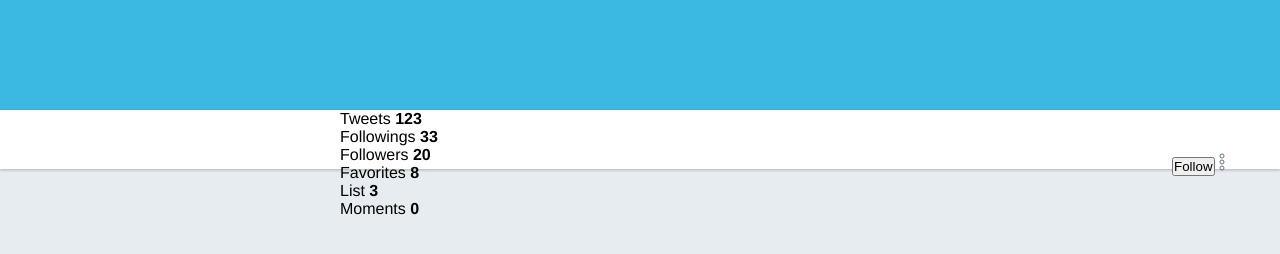
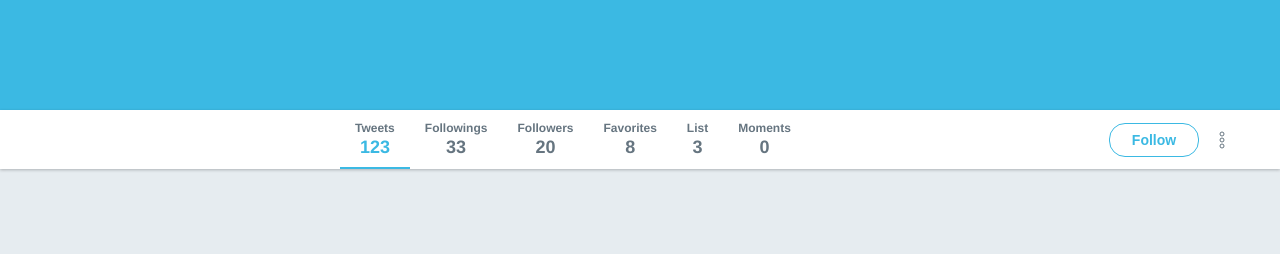
Before and after one commit to viniciusfonn/twitter-interface, a plain HTML site: page index.html in a window 1280 px wide. Shown: the part 236-490 px from the top of the page. Drawn offline with Linux system fonts and the light colour scheme.

Commit message:
adição da barra superior

```diff
--- a/index.html
+++ b/index.html
@@ -37,8 +37,8 @@
     <div class="bar">
       <div class="content">
         <ul>
-          <li>
-            <span>Tweets</span>
+          <li class="active">
+            <span >Tweets</span>
             <strong>123</strong>
           </li>
           <li>
--- a/style.css
+++ b/style.css
@@ -7,12 +7,13 @@
 
 body {
   background: #e6ecf0;
-    font-family: 'Helvetica';
+  font-family: "Helvetica";
   text-rendering: optimizeLegibility !important;
   -webkit-font-smootthing: antialiased !important;
 }
 
-input, button {
+input,
+button {
   outline: 0;
 }
 
@@ -22,26 +23,26 @@ input, button {
   padding: 0 30;
 }
 
-header#main-header{
+header#main-header {
   height: 46px;
   background: white;
-    box-shadow: 0 1px 1px rgba(0,0,0, .25);
+  box-shadow: 0 1px 1px rgba(0, 0, 0, 0.25);
   position: relative;
   z-index: 1;
 }
 
-header#main-header .content{
+header#main-header .content {
   display: flex;
   align-items: center;
   justify-content: space-between;
   height: 100%;
 }
 
-header#main-header nav ul{
+header#main-header nav ul {
   display: flex;
 }
 
-header#main-header nav ul li{
+header#main-header nav ul li {
   display: flex;
   align-items: center;
   font-size: 13px;
@@ -50,32 +51,31 @@ header#main-header nav ul li{
   margin-left: 30px;
 }
 
-header#main-header nav ul li:first-child{
+header#main-header nav ul li:first-child {
   margin: 0;
 }
 
-header#main-header nav ul li img{
+header#main-header nav ul li img {
   margin-right: 7px;
-
 }
 
 header#main-header div.side {
   display: flex;
 }
 
-header#main-header div.side input{
+header#main-header div.side input {
   width: 220px;
-    border:  solid 1px #e6ecf0;
+  border: solid 1px #e6ecf0;
   height: 34px;
   padding: 0 30px 0 12px;
   border-radius: 16px;
   color: #667581;
   font-size: 12px;
   font-weight: 400;
-    background: #f5f8fa url('images/search.svg') no-repeat 190px center;
+  background: #f5f8fa url("images/search.svg") no-repeat 190px center;
 }
 
-header#main-header div.side img{
+header#main-header div.side img {
   height: 34px;
   width: 34px;
   border-radius: 50%;
@@ -93,7 +93,7 @@ header#main-header div.side button {
   font-weight: bold;
   font-size: 14px;
   color: white;
-    border: 0 ;
+  border: 0;
   border-radius: 16px;
 }
 
@@ -112,12 +112,72 @@ div.banner {
 div.bar {
   height: 59px;
   background: #fff;
-    box-shadow: 0 1px 3px rgba(0,0,0, 0.25);
+  box-shadow: 0 1px 3px rgba(0, 0, 0, 0.25);
 }
 
-div.bar .content{
+div.bar .content {
   display: flex;
   justify-content: space-between;
   align-items: center;
   padding-left: 285px;
+  height: 100%;
 }
+
+div.bar .content ul {
+  display: flex;
+  height: 100%;
+}
+
+div.bar .content ul li {
+  display: flex;
+  flex-direction: column;
+  align-items: center;
+  justify-content: center;
+  padding: 0 15px;
+  position: relative;
+}
+div.bar .content ul li.active::after {
+  content: "";
+  height: 2px;
+  position: absolute;
+  bottom: 0;
+  left: 0;
+  width: 100%;
+  background: #3bb9e3;
+}
+
+div.bar .content ul li span {
+  color: #667580;
+  font-size: 12px;
+  font-weight: bold;
+}
+
+div.bar .content ul li strong {
+  color: #667580;
+  font-size: 18px;
+  font-weight: bold;
+  margin-top: 2px;
+}
+
+div.bar .content ul li.active strong {
+  color: #3bb9e3;
+}
+
+div.bar .content .actions {
+  display: flex;
+}
+
+div.bar .content .actions button {
+  width: 90px;
+  height: 34px;
+  background: white;
+  display: flex;
+  align-items: center;
+  justify-content: center;
+  font-weight: bold;
+  font-size: 14px;
+  color: #3bb9e3;
+  border: 1px solid #3bb9e3;
+  border-radius: 16px;
+  margin-right: 20px;
+}
```
Lines whose indentation alone changed are shown as unchanged.
